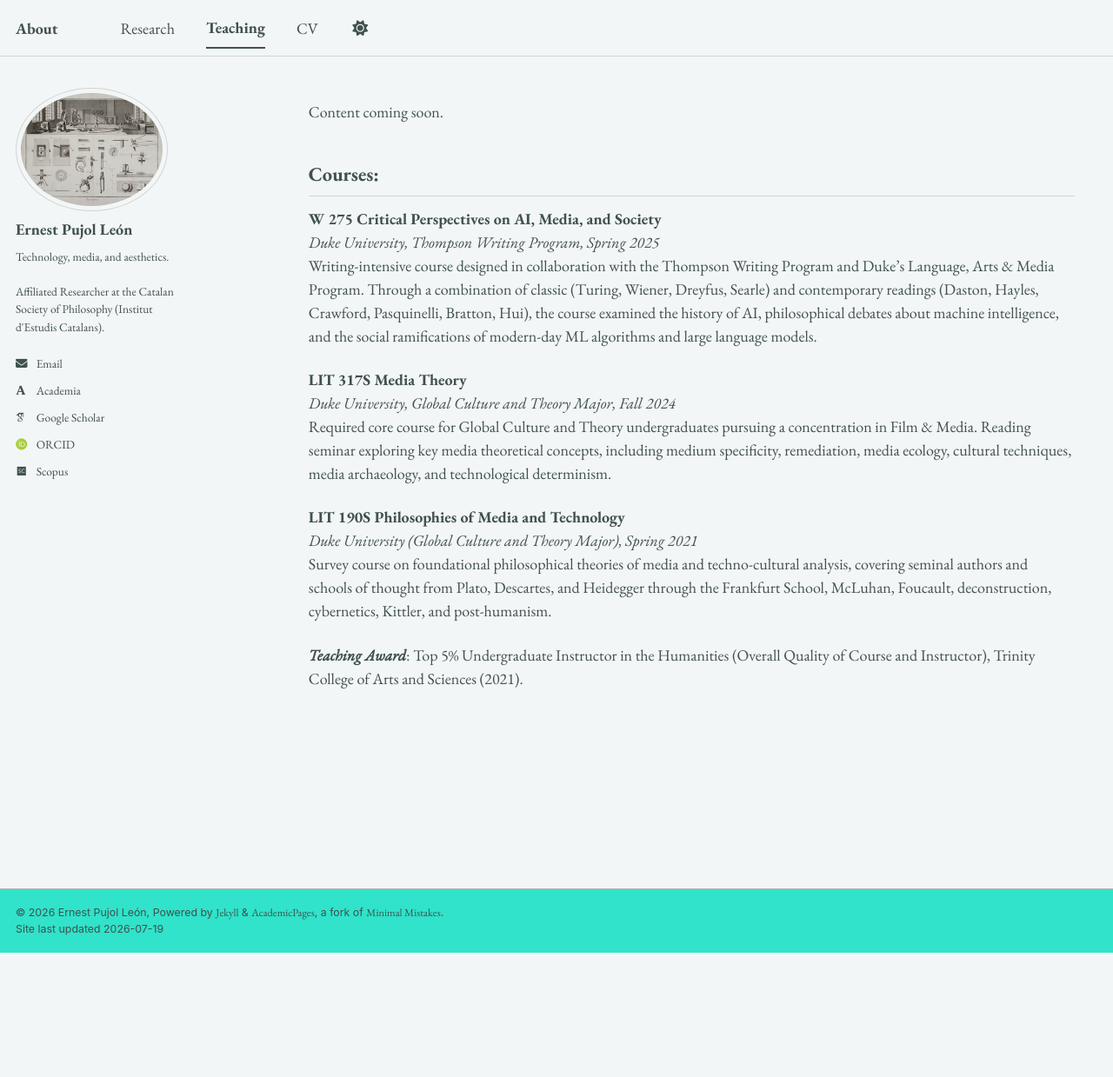
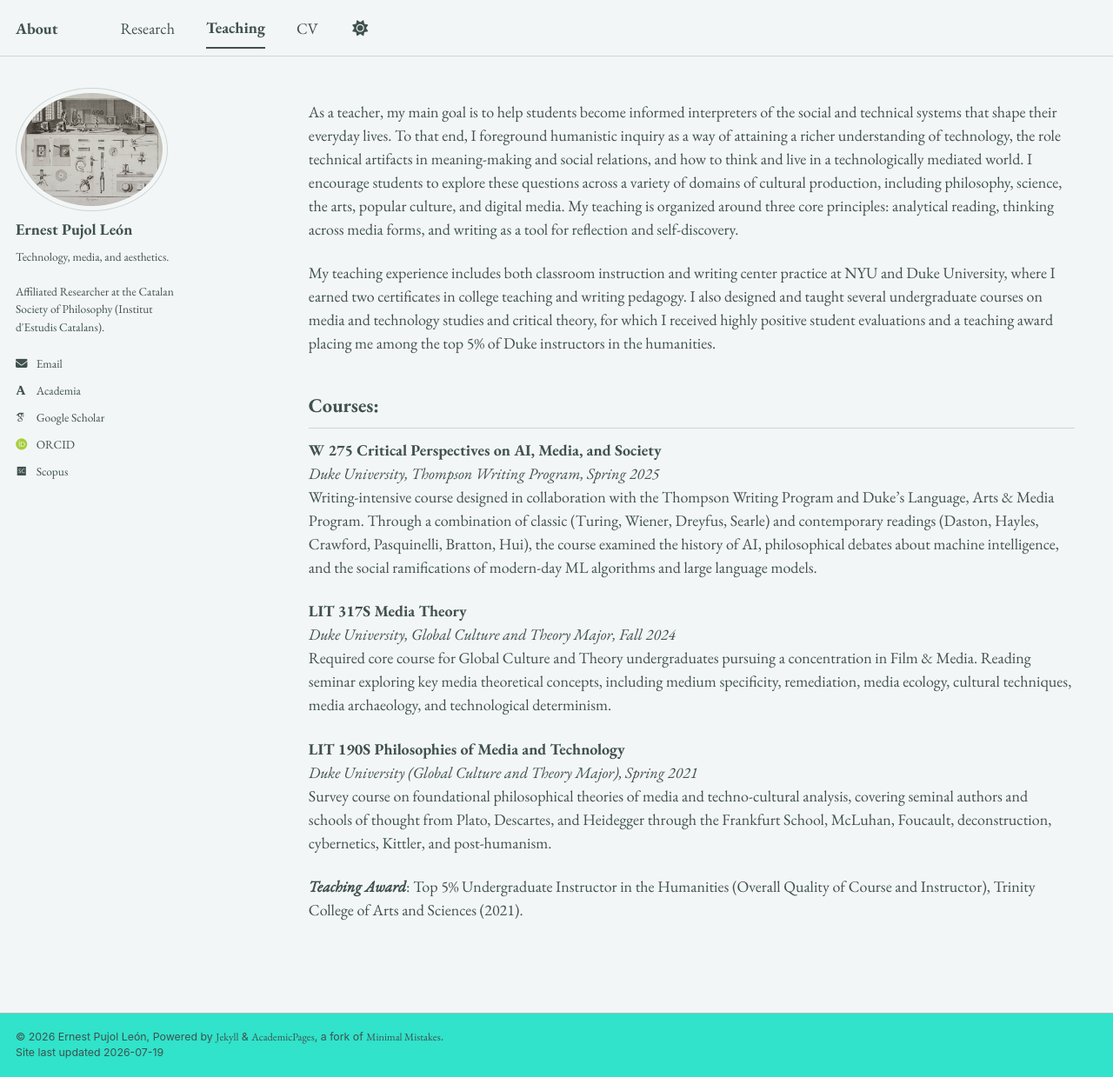
Before and after one commit to epujol90/epujol90.github.io, a Jekyll site: the page built from _pages/teaching.md, in a window 1280 px wide and 1239 px high. Shown: the whole window at 87% size. Built offline with Jekyll 4.4.1, drawn with Linux system fonts in a browser that asks for light colours; some web fonts are replaced; a script bundle is joined from its source files by our own code; library files that are not in the unit come from our copies.

Commit message:
Update teaching.md

```diff
--- a/_pages/teaching.md
+++ b/_pages/teaching.md
@@ -4,7 +4,9 @@ title: ""
 permalink: /teaching/
 author_profile: true
 ---
-Content coming soon.
+As a teacher, my main goal is to help students become informed interpreters of the social and technical systems that shape their everyday lives. To that end, I foreground humanistic inquiry as a way of attaining a richer understanding of technology, the role technical artifacts in meaning-making and social relations, and how to think and live in a technologically mediated world. I encourage students to explore these questions across a variety of domains of cultural production, including philosophy, science, the arts, popular culture, and digital media. My teaching is organized around three core principles: analytical reading, thinking across media forms, and writing as a tool for reflection and self-discovery.
+
+My teaching experience includes both classroom instruction and writing center practice at NYU and Duke University, where I earned two certificates in college teaching and writing pedagogy. I also designed and taught several undergraduate courses on media and technology studies and critical theory, for which I received highly positive student evaluations and a teaching award placing me among the top 5% of Duke instructors in the humanities.
 
 ## Courses:
 
```
